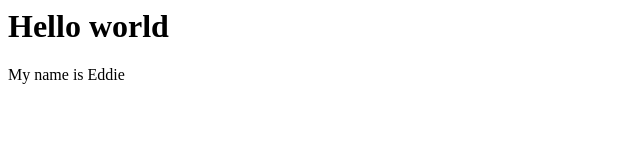
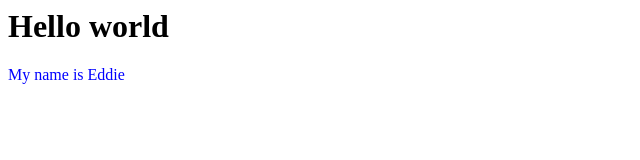
Before and after one commit to WeRockTech/intro-to-making-a-website, a plain HTML site: page index.html in a window 1280 px wide. Shown: the whole page, without its empty margins (0-640 px from the left). Drawn offline with Linux system fonts and the light colour scheme.

Commit message:
fixed typo

```diff
--- a/index.html
+++ b/index.html
@@ -1,2 +1,2 @@
 <h1>Hello world</h1>
-<p styling="color:blue">My name is Eddie</p>
+<p style="color:blue">My name is Eddie</p>
```
